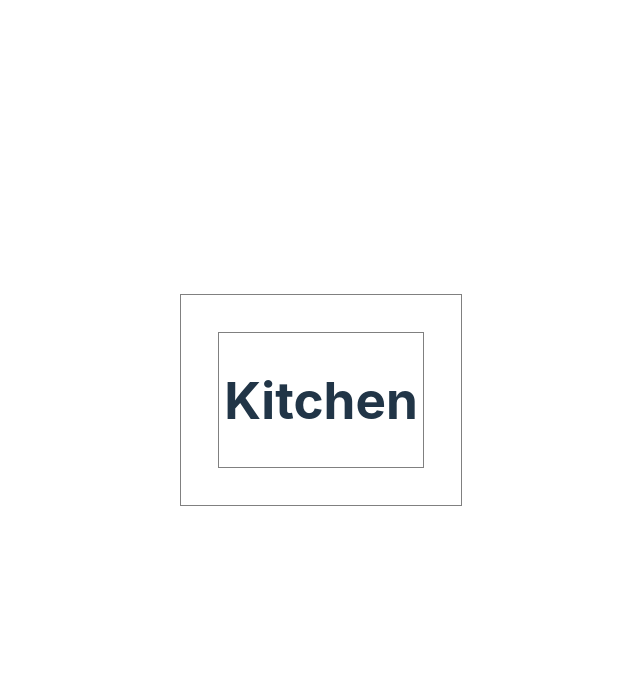
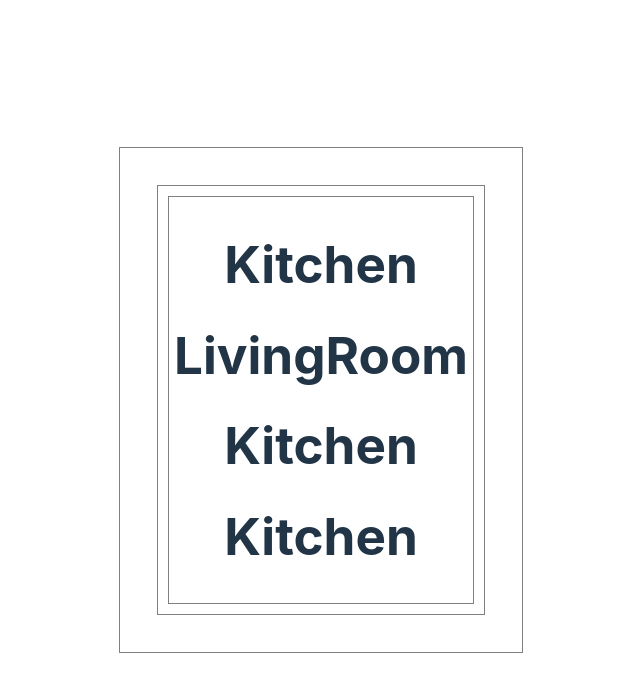
Before and after one commit to korycfitz/floorplan-lab, a React (Vite) app: page / in a window 1280 px wide. Shown: the top 692 px of the page, without its empty margins (319-959 px from the left). Built offline with nearby package versions, Linux system fonts and the light colour scheme.

Commit message:
wrap Floorplan components with React Fragment

```diff
--- a/src/BathList.jsx
+++ b/src/BathList.jsx
@@ -1,3 +1,5 @@
+import Bath from "./Bath"
+
 function BathList(props) {
   return (
     <h1>Kitchen</h1>
--- a/src/BedroomList.jsx
+++ b/src/BedroomList.jsx
@@ -1,3 +1,5 @@
+import Bedroom from "./Bedroom"
+
 function BedroomList(props) {
   return (
     <h1>Kitchen</h1>
--- a/src/FloorPlan.jsx
+++ b/src/FloorPlan.jsx
@@ -1,8 +1,16 @@
 import Kitchen from "./Kitchen";
+import LivingRoom from "./LivingRoom";
+import BedroomList from "./BedroomList";
+import BathList from "./BathList";
 
 function FloorPlan(props) {
   return (
-    <h1>Kitchen</h1>
+    <div>
+      <Kitchen />
+      <LivingRoom />
+      <BedroomList />
+      <BathList />
+    </div>
   )
 }
 
--- a/src/LivingRoom.jsx
+++ b/src/LivingRoom.jsx
@@ -1,6 +1,6 @@
 function LivingRoom(props) {
   return (
-    <h1>Kitchen</h1>
+    <h1>LivingRoom</h1>
   )
 }
 
--- a/src/Oven.jsx
+++ b/src/Oven.jsx
@@ -1,4 +1,3 @@
-
 function Oven(props) {
   return (
     <h1>Kitchen</h1>
```
